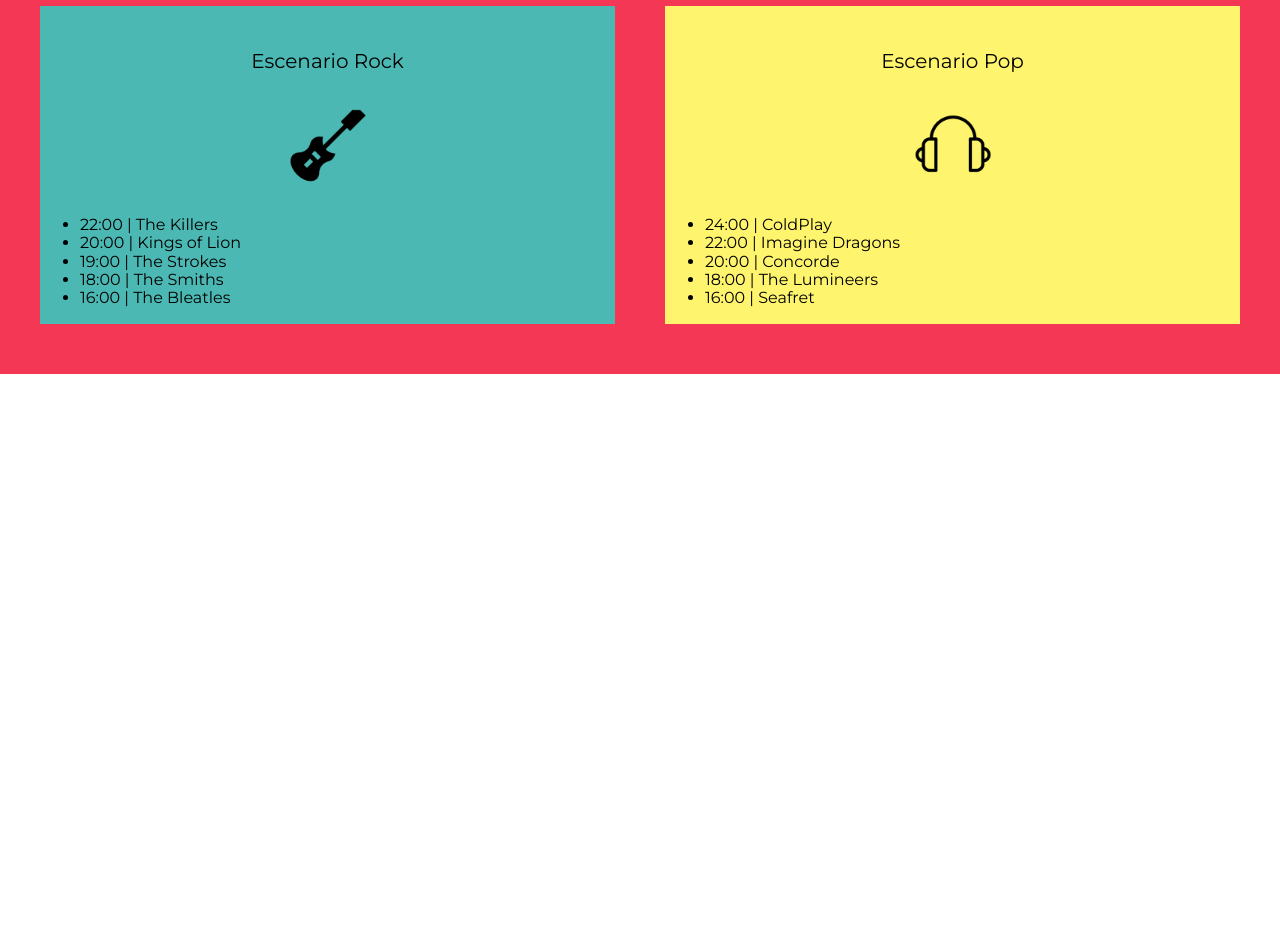
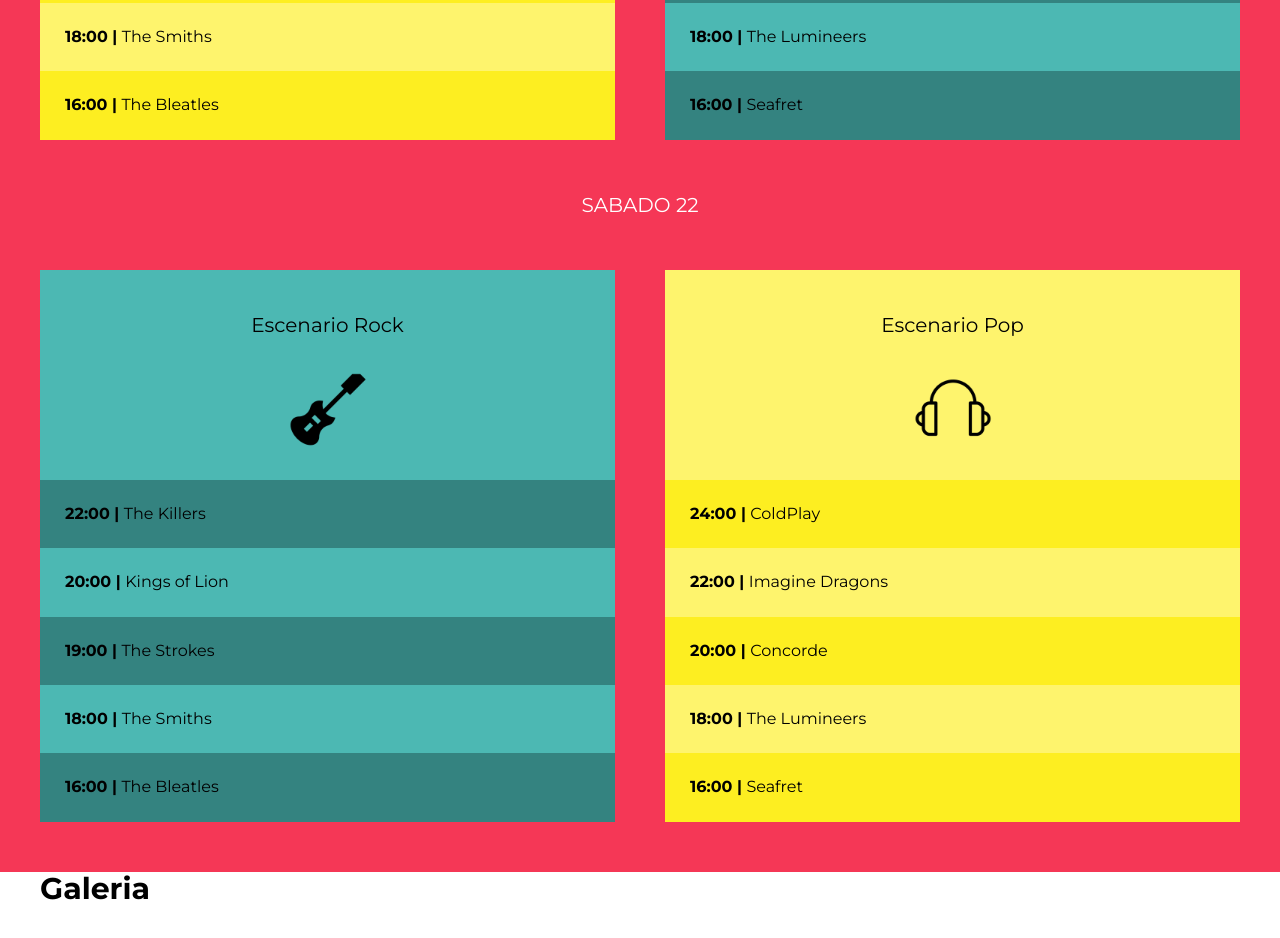
Before and after one commit to YahirS14/FestivalMusica, a website: page index.html in a window 1280 px wide. Shown: the part 1716-2654 px from the top of the page. Before the commit the page ends 2090 px from the top, so only its background shows below. Drawn offline with Linux system fonts and the light colour scheme.

Commit message:
Termiando el line up

```diff
--- a/index.html
+++ b/index.html
@@ -154,5 +154,14 @@
 
     </section>
 
+    <section class="galeria contenedor">
+        <h3>Galeria</h3>
+
+        <ul class="galeria-img">
+
+        </ul>
+    </section>
+
+
 </body>
 </html>
--- a/src/scss/base/_mixins.scss
+++ b/src/scss/base/_mixins.scss
@@ -25,3 +25,8 @@
     grid-template-columns: repeat($columnas, 1fr);
     gap: $separacion;
 }
+@mixin resetear-lista {
+    margin: 0;
+    padding: 0;
+    list-style: none;
+}
--- a/src/scss/layout/_lineup.scss
+++ b/src/scss/layout/_lineup.scss
@@ -11,7 +11,7 @@
     }
     .dia{
         text-transform: uppercase;
-        margin-bottom: 5rem;
+        margin: 5rem 0;
     }
 }
 .escenario-contenedor{
@@ -45,9 +45,27 @@
 .rock .nombre-escenario:after{
     background-image: url(../img/icono_rock.png);
 }
+.calendario{
+    @include m.resetear-lista;
+    li{
+        padding: 2.5rem;
+        font-weight: 700;
+        span{
+            font-weight: 400;
+        }
+    }
+}
 .bg-amarillo{
     background-color: v.$amarillo;
+
+    li:nth-child(odd){//Selecciona los hijos del elemento en este caso odd selecciona lo inpares
+        background-color: darken(v.$amarillo, 15%);//el primer valor es el color y el segundo el porcentaje a opacar
+    }
 }
 .bg-verde{
     background-color: v.$verde;
+
+    li:nth-child(odd){//Selecciona los hijos del elemento en este caso odd selecciona lo inpares
+        background-color: darken(v.$verde, 15%);//el primer valor es el color y el segundo el porcentaje a opacar
+    }
 }
```
Also changed, not shown: build/css/app.css.
